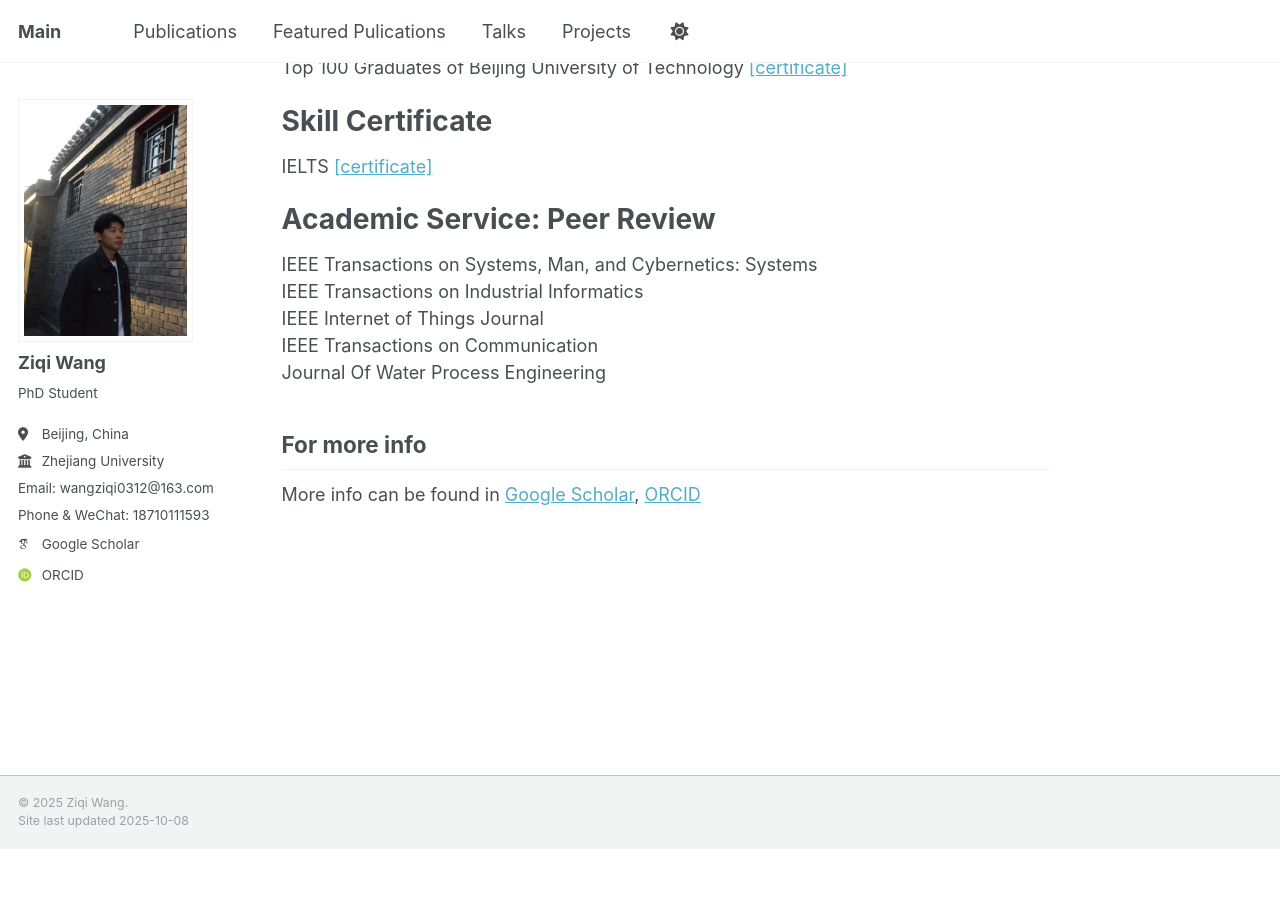
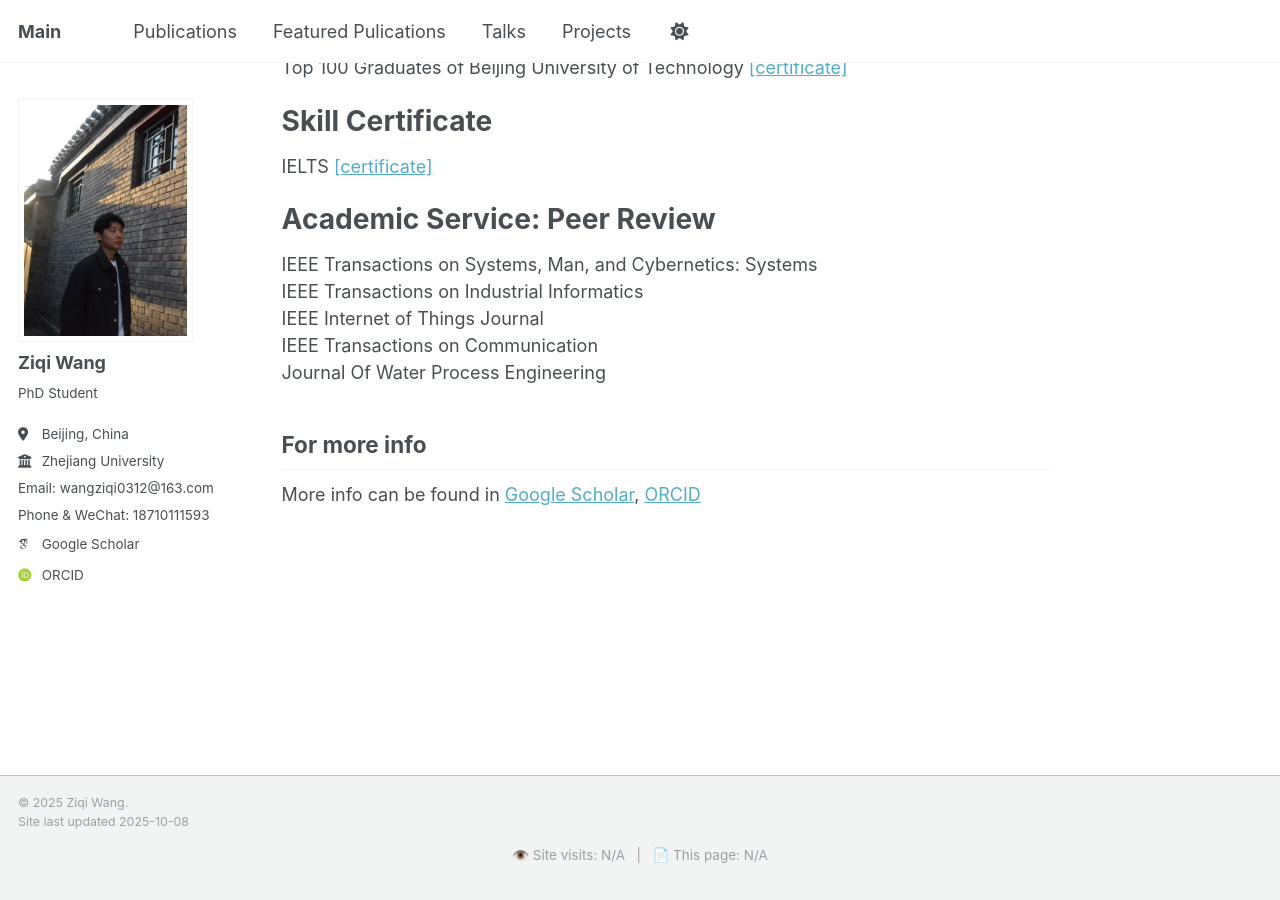
Before and after one commit to ZiqiWang0312/bio, a Jekyll site: the page built from _pages/about.md, in a window 1280 px wide and 900 px high, scrolled down 857 px. Built offline with Jekyll 4.4.1, drawn with Linux system fonts in a browser that asks for light colours; some web fonts are replaced; a script that is not in the unit is left out; before the commit the page ends 1706 px from its top, so only the background shows below that; part of the change alters nothing that is shown.

Commit message:
2025.10.8-new

```diff
--- a/_includes/footer.html
+++ b/_includes/footer.html
@@ -28,3 +28,43 @@
   &copy; {{ site.time | date: '%Y' }} Ziqi Wang.<br />
   Site last updated {{ "now" | date: '%Y-%m-%d' }}
 </div>
+
+
+<p class="text-center text-muted small mt-3">
+  👁️ Site visits: <span id="site_visits">Loading...</span>
+  &nbsp;&nbsp;|&nbsp;&nbsp;
+  📄 This page: <span id="page_visits">Loading...</span>
+</p>
+
+<script>
+(function () {
+  function show(id, val) {
+    var el = document.getElementById(id);
+    if (el) { el.textContent = (val || 0).toString(); }
+  }
+
+  var ns = encodeURIComponent(window.location.hostname);
+  var siteKey = 'site_total';
+  var pageKey = 'page_' + encodeURIComponent(location.pathname.replace(/[^a-zA-Z0-9_-]/g,'_'));
+  var API = 'https://api.countapi.xyz';
+  var opts = { cache: 'no-store' };
+
+  function bumpAndGet(key, id) {
+    fetch(API + '/update/' + ns + '/' + key + '/?amount=1', opts)
+      .then(function (r) {
+        if (!r.ok) { throw new Error(r.status); }
+        return r.json();
+      })
+      .then(function (d) { show(id, d.value); })
+      .catch(function () {
+        fetch(API + '/get/' + ns + '/' + key, opts)
+          .then(function (r) { return r.json(); })
+          .then(function (d) { show(id, d.value); })
+          .catch(function () { show(id, 'N/A'); });
+      });
+  }
+
+  bumpAndGet(siteKey, 'site_visits');
+  bumpAndGet(pageKey, 'page_visits');
+})();
+</script>
```
